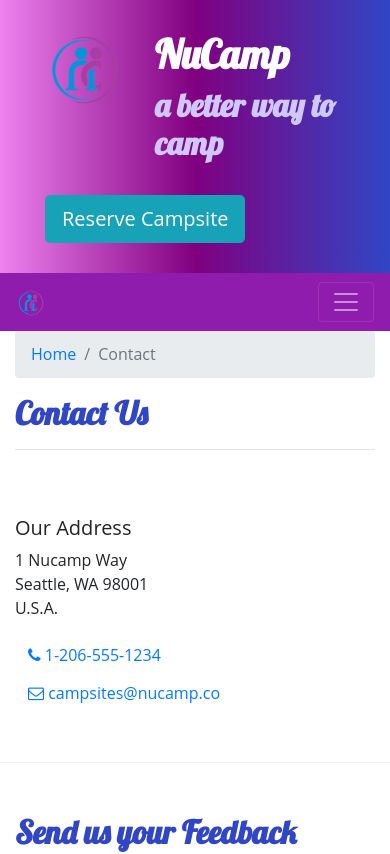
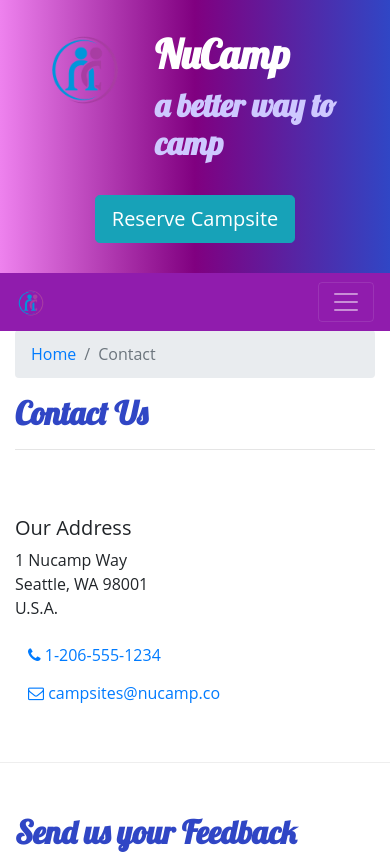
Before and after one commit to niashagrant/nucampsite, a website: page contactus.html in a window 390 px wide. Shown: the top 854 px of the page. Drawn offline with nearby package versions, Linux system fonts and the light colour scheme.

Commit message:
page responsiveness bug fix

```diff
--- a/contactus.html
+++ b/contactus.html
@@ -46,11 +46,13 @@
             <h2>a better way to camp</h2>
           </div>
           <div class="col col-md-4 col-xl-2 mt-4">
-            <a
-              href="index.html#reserveForm"
-              class="btn btn-lg btn-info text-nowrap"
-              >Reserve Campsite</a
-            >
+            <div class="d-flex justify-content-center">
+              <a
+                href="index.html#reserveForm"
+                class="btn btn-lg btn-info text-nowrap"
+                >Reserve Campsite</a
+              >
+            </div>
           </div>
         </div>
       </div>
```
Also changed, not shown: aboutus.html (+7 -8 lines), index.html (+3 -3 lines).
